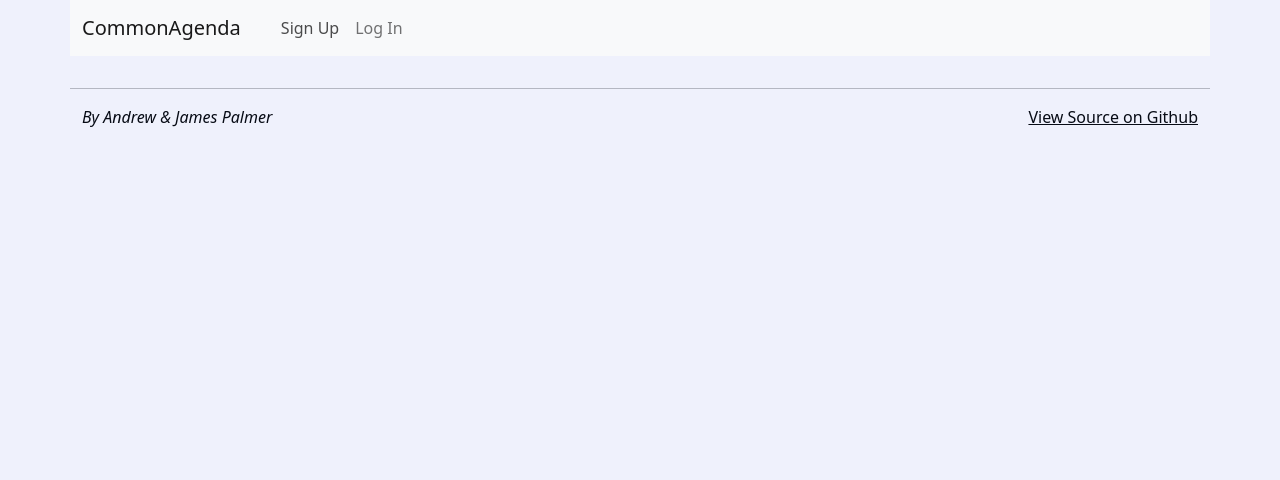
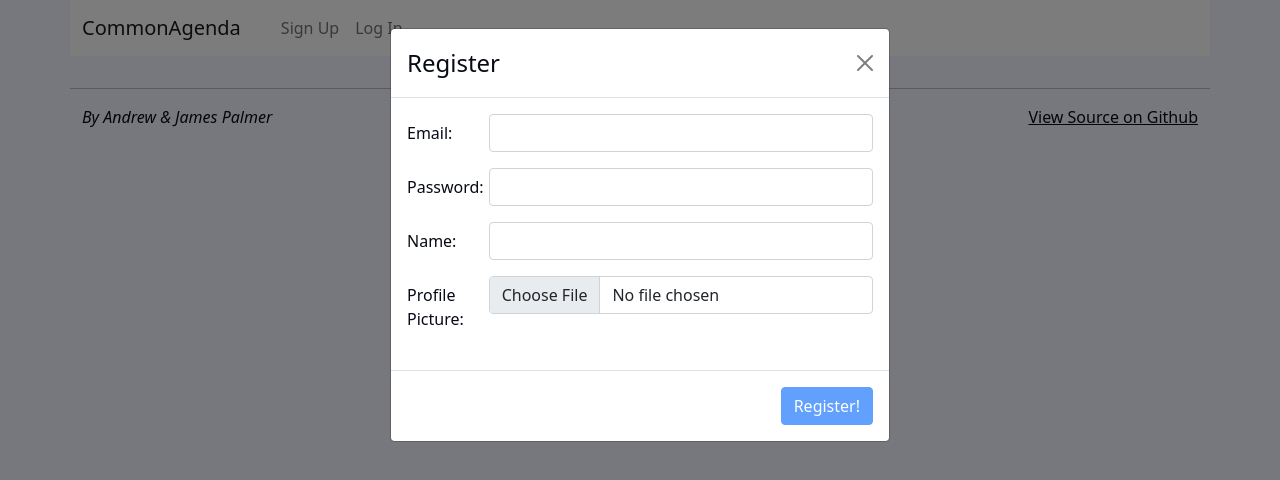
Before and after one commit to andrew-pa/cs260-creative-project, a React (Create React App) app: page /user-cal in a window 1280 px wide. Both pictures are taken after a click on the button "Sign Up". Shown: the top 480 px of the page. Built offline with nearby package versions, Linux system fonts and the light colour scheme.

Commit message:
f: add registration modal flow

```diff
--- a/src/App.js
+++ b/src/App.js
@@ -14,6 +14,7 @@ import { Navbar, Nav, NavDropdown, Container } from 'react-bootstrap';
 import { useAppData } from './Data.js';
 
 import { LoginModal } from './LoginModal.js';
+import { RegisterModal } from './RegisterModal.js';
 import { UserFeedView, UserCalendarView } from './UserViews.js';
 import { GroupFeedView, GroupCalendarView, GroupMemberView } from './GroupViews.js';
 
@@ -22,7 +23,7 @@ import { GroupFeedView, GroupCalendarView, GroupMemberView } from './GroupViews.
     * Sign up flow
 */
 
-function Header({showLogin, data}) {
+function Header({showLogin, showRegister, data}) {
     let navigate = useNavigate();
     return (<>
         <Navbar sticky="top" bg="light" expand="sm" className="row main-shade2-bg">
@@ -33,14 +34,14 @@ function Header({showLogin, data}) {
                     <Nav className="sm-auto">
                         {data.user ?
                             <>
-                                <Nav.Link>New Group</Nav.Link>
-                                <NavDropdown className="isplay-sm" title="My Groups">
+                                <NavDropdown title="My Groups">
                                     {data.user.groups.map(group => (
-                                        <NavDropdown.Item key={group.id}>
+                                        <NavDropdown.Item key={group.id} as={NavLink} to={`/group/${group.id}`}>
                                             <img style={{marginRight: '0.5rem'}} src={group.iconSrc}/>
-                                            <NavLink to={"/group/" + group.id}>{group.name}</NavLink>
+                                            <span>{group.name}</span>
                                         </NavDropdown.Item>
                                     ))}
+                                    <NavDropdown.Item>Create New Group...</NavDropdown.Item>
                                 </NavDropdown>
                                 <Nav.Link as={NavLink} to="/user-cal">My Calendar</Nav.Link>
                                 <div className="nav-profile profile-md display-sm">
@@ -51,7 +52,7 @@ function Header({showLogin, data}) {
                             </>
                             :
                             <>
-                                <Nav.Link>Sign Up</Nav.Link>
+                                <Nav.Link onClick={showRegister}>Sign Up</Nav.Link>
                                 <Nav.Link onClick={showLogin}>Log In</Nav.Link>
                             </>}
                     </Nav>
@@ -90,12 +91,14 @@ function App() {
     const data = useAppData();
 
     const [loginVisible, setLoginVisible] = useState(false);
+    const [registerVisible, setRegisterVisible] = useState(false);
 
     return (
         <Router>
             <div className="container">
                 <Header data={data}
-                        showLogin={() => setLoginVisible(true)}/>
+                        showLogin={() => setLoginVisible(true)}
+                        showRegister={() => setRegisterVisible(true)}/>
 
                 <div className="row mt-3">
                     <Routes>
@@ -112,6 +115,7 @@ function App() {
                 </div>
 
                 <LoginModal data={data} visible={loginVisible} handleClose={() => setLoginVisible(false)}/>
+                <RegisterModal data={data} visible={registerVisible} handleClose={() => setRegisterVisible(false)}/>
 
                 <Footer/>
             </div>
--- a/src/Data.js
+++ b/src/Data.js
@@ -26,6 +26,35 @@ export function useData(initialData, createAPI, messageHandlers) {
     return {...data, ...apiFuncs, _dispatch: dispatch};
 }
 
+export function usePlainData(initial) {
+    const [data, dispatch] = useReducer(
+        (oldState, msg) => {
+            if(msg == 'clear') return initial;
+            return {
+                ...oldState,
+                [msg[0]]: msg[1]
+            };
+        },
+        initial
+    );
+
+    const objectProps = Object.keys(data);
+
+    const api = useMemo(() => {
+        let b = {};
+        for(let prop of objectProps) {
+            b[`set${prop[0].toUpperCase() + prop.substr(1)}`] = (val) => dispatch([prop, val]);
+            b[`set${prop[0].toUpperCase() + prop.substr(1)}FromInput`] = (e) => dispatch([prop, e.target.value]);
+        }
+        b.clear = () => dispatch('clear');
+        return b;
+    }, [objectProps, dispatch]);
+
+    return {...data, ...api};
+}
+
+
+
 function makeMockProfile(name) {
     return {
         id: 'user:'+name,
@@ -51,6 +80,9 @@ export function useAppData() {
             },
             async logout() {
                 dispatch(['logout']);
+            },
+            async register(form) {
+                dispatch(['login']);
             }
         }),
         {
@@ -68,12 +100,30 @@ const mockEvents = [
         desc: 'Come see some lovely geese with us at Everest Park'
     },
     {
+        id: 'e6', title: 'Weekly Goose Watch', date: new Date('2022-3-17 10:00:00'),
+        groupId: 'group3', author: makeMockProfile('Greg Goobanik'),
+        imgSrc: '/images/goose1.jpg',
+        desc: 'Come see some lovely geese with us at Everest Park'
+    },
+    {
+        id: 'e7', title: 'Weekly Goose Watch', date: new Date('2022-3-24 10:00:00'),
+        groupId: 'group3', author: makeMockProfile('Greg Goobanik'),
+        imgSrc: '/images/goose1.jpg',
+        desc: 'Come see some lovely geese with us at Everest Park'
+    },
+    {
+        id: 'e8', title: 'Weekly Goose Watch', date: new Date('2022-3-31 10:00:00'),
+        groupId: 'group3', author: makeMockProfile('Greg Goobanik'),
+        imgSrc: '/images/goose1.jpg',
+        desc: 'Come see some lovely geese with us at Everest Park'
+    },
+    {
         id: 'e2', title: 'Family Reunion', date: new Date('2022-3-13 13:00:00'),
         groupId: 'group2', author: makeMockProfile('Bob Douglas'),
         desc: 'Calling all Douglases! Meet up at Aunt Judy\'s house'
     },
     {
-        id: 'e3', title: 'Evening Meeting', date: new Date('2022-3-13 21:30:00'),
+        id: 'e3', title: 'Admin Meeting', date: new Date('2022-3-13 21:30:00'),
         groupId: 'group3', author: makeMockProfile('Greg Goobanik'),
         desc: 'Come discuss the important business of our club. Elections are coming up!'
     },
@@ -84,9 +134,20 @@ const mockEvents = [
         desc: "If you like to play games, you won't want to miss this month's game night!"
     },
     {
+        id: 'e9', title: 'Game Night', date: new Date('2022-4-20 20:00:00'),
+        groupId: 'group1', author: makeMockProfile('Quinn Stephens'),
+        imgSrc: '/images/game.jpg',
+        desc: "If you like to play games, you won't want to miss this month's game night!"
+    },
+    {
         id: 'e5', title: 'All You Can Eat Wednesday', date: new Date('2022-4-6 17:00:00'),
         groupId: 'group4', author: makeMockProfile('Kevin Roberts'),
         desc: 'Come scarf down as much pizza as you can get you hands on!'
+    },
+    {
+        id: 'e10', title: 'Richard\'s Birthday', date: new Date('2022-4-19 13:00:00'),
+        groupId: 'group2', author: makeMockProfile('Richard Douglas'),
+        desc: 'Happy birthday to me!'
     }
 ];
 
--- a/src/LoginModal.js
+++ b/src/LoginModal.js
@@ -8,13 +8,13 @@ function updateStateFromTextInput(setState) {
 }
 
 export function LoginModal({data, visible, handleClose}) {
-    const [username, setUsername] = useState('');
+    const [emailAddress, setEmailAddress] = useState('');
     const [password, setPassword] = useState('');
 
     function login() {
-        data.login(username, password)
+        data.login(emailAddress, password)
             .then(() => {
-                setUsername('');
+                setEmailAddress('');
                 setPassword('');
                 handleClose();
             })
@@ -32,10 +32,10 @@ export function LoginModal({data, visible, handleClose}) {
             <Modal.Body>
                 <Form>
                     <Form.Group as={Row} className="mb-3">
-                        <Form.Label column sm={2}>Username:</Form.Label>
+                        <Form.Label column sm={2}>Email address:</Form.Label>
                         <Col>
-                            <Form.Control type="text"
-                                value={username} onChange={updateStateFromTextInput(setUsername)}/>
+                            <Form.Control type="email"
+                                value={emailAddress} onChange={updateStateFromTextInput(setEmailAddress)}/>
                         </Col>
                     </Form.Group>
                     <Form.Group as={Row} className="mb-3">
--- /dev/null
+++ b/src/RegisterModal.js
@@ -0,0 +1,74 @@
+import { useMemo } from 'react';
+import { Modal, Button, Form, Row, Col } from 'react-bootstrap';
+import { usePlainData } from './Data.js';
+
+export function RegisterModal({data, visible, handleClose}) {
+    const formData = usePlainData({
+        emailAddress: '',
+        name: '',
+        password: '',
+        profilePic: ''
+    });
+
+    function register() {
+        data.register(formData)
+            .then(() => {
+                formData.clear();
+                handleClose();
+            })
+            .catch(err => alert(err));
+    }
+
+    const formValid = useMemo(() => {
+        return formData.emailAddress.trim().length > 0
+            && formData.name.trim().length > 0
+            && formData.password.trim().length > 0
+            && formData.profilePic.length > 0;
+    }, [formData]);
+
+    return (
+        <Modal show={visible} onHide={handleClose}>
+            <Modal.Header closeButton>
+                <Modal.Title>Register</Modal.Title>
+            </Modal.Header>
+            <Modal.Body>
+                <Form>
+                    <Form.Group as={Row} className="mb-3">
+                        <Form.Label column sm={2}>Email:</Form.Label>
+                        <Col>
+                            <Form.Control type="email"
+                                value={formData.emailAddress} onChange={formData.setEmailAddressFromInput}/>
+                        </Col>
+                    </Form.Group>
+
+                    <Form.Group as={Row} className="mb-3">
+                        <Form.Label column sm={2}>Password:</Form.Label>
+                        <Col>
+                            <Form.Control type="password"
+                                value={formData.password} onChange={formData.setPasswordFromInput}/>
+                        </Col>
+                    </Form.Group>
+
+                    <Form.Group as={Row} className="mb-3">
+                        <Form.Label column sm={2}>Name:</Form.Label>
+                        <Col>
+                            <Form.Control type="text"
+                                value={formData.name} onChange={formData.setNameFromInput}/>
+                        </Col>
+                    </Form.Group>
+
+                    <Form.Group as={Row} className="mb-3">
+                        <Form.Label column sm={2}>Profile Picture:</Form.Label>
+                        <Col>
+                            <Form.Control type="file"
+                                value={formData.profilePic} onChange={formData.setProfilePicFromInput}/>
+                        </Col>
+                    </Form.Group>
+                </Form>
+            </Modal.Body>
+            <Modal.Footer>
+                <Button variant="primary" onClick={register} disabled={!formValid}>Register!</Button>
+            </Modal.Footer>
+        </Modal>
+    );
+}
--- a/src/UserViews.js
+++ b/src/UserViews.js
@@ -23,6 +23,7 @@ function UserView({user, element}) {
                         <Link to={"/group/" + group.id}>{group.name}</Link>
                     </li>
                 ))}
+                <li><Link to="/">Create new group...</Link></li>
             </ul>
         </div>
         <div className="container col row no-gutters">
```
Also changed, not shown: 1 other file (tests, documents, lock files or other folders).
